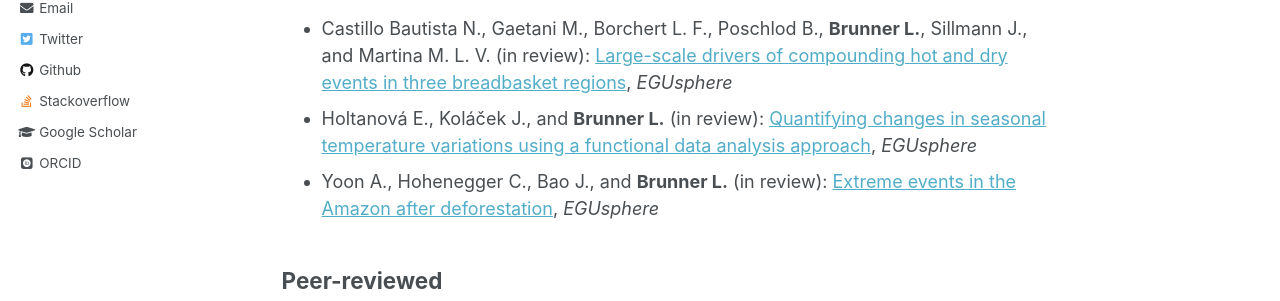
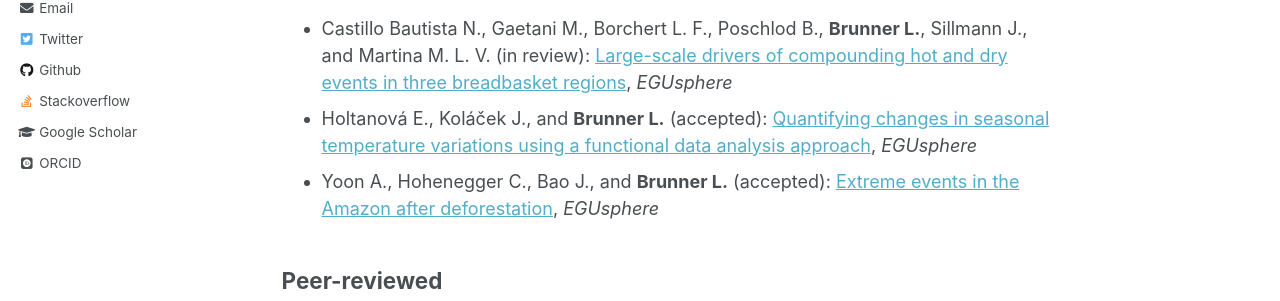
Before and after one commit to lukasbrunner/lukasbrunner.github.io, a Jekyll site: the page built from _publications/publications.md, in a window 1280 px wide and 900 px high. Shown: the part 410-711 px from the top of the window. Built offline with Jekyll 4.4.1, drawn with Linux system fonts in a browser that asks for light colours; some web fonts are replaced.

Commit message:
Update publications.md

```diff
--- a/_publications/publications.md
+++ b/_publications/publications.md
@@ -12,8 +12,8 @@ I have contributed to 24 peer-reviewed articles, which have been cited more than
 Coming up
 ---------
 -  Castillo Bautista N., Gaetani M., Borchert L. F., Poschlod B., **Brunner L.**, Sillmann J., and Martina M. L. V. (in review): <a href="https://doi.org/10.5194/egusphere-2025-5073" target="_blank">Large-scale drivers of compounding hot and dry events in three breadbasket regions</a>, _EGUsphere_
-- Holtanová E., Koláček J., and **Brunner L.** (in review): <a href="https://egusphere.copernicus.org/preprints/2025/egusphere-2025-3360/" target="_blank">Quantifying changes in seasonal temperature variations using a functional data analysis approach</a>, _EGUsphere_
-- Yoon A., Hohenegger C., Bao J., and **Brunner L.** (in review):  <a href="https://doi.org/10.5194/egusphere-2025-3221" target="_blank">Extreme events in the Amazon after deforestation</a>, _EGUsphere_
+- Holtanová E., Koláček J., and **Brunner L.** (accepted): <a href="https://egusphere.copernicus.org/preprints/2025/egusphere-2025-3360/" target="_blank">Quantifying changes in seasonal temperature variations using a functional data analysis approach</a>, _EGUsphere_
+- Yoon A., Hohenegger C., Bao J., and **Brunner L.** (accepted):  <a href="https://doi.org/10.5194/egusphere-2025-3221" target="_blank">Extreme events in the Amazon after deforestation</a>, _EGUsphere_
 <!-- - **Brunner L.**, Ghosh R., Haimberger L., Hohenegger C., Putrasahan D., Rackow T., Knutti R., and Voigt A. (in preparation): Three decades of simulating global temperatures with coupled climate models -->
 
 Peer-reviewed
```
